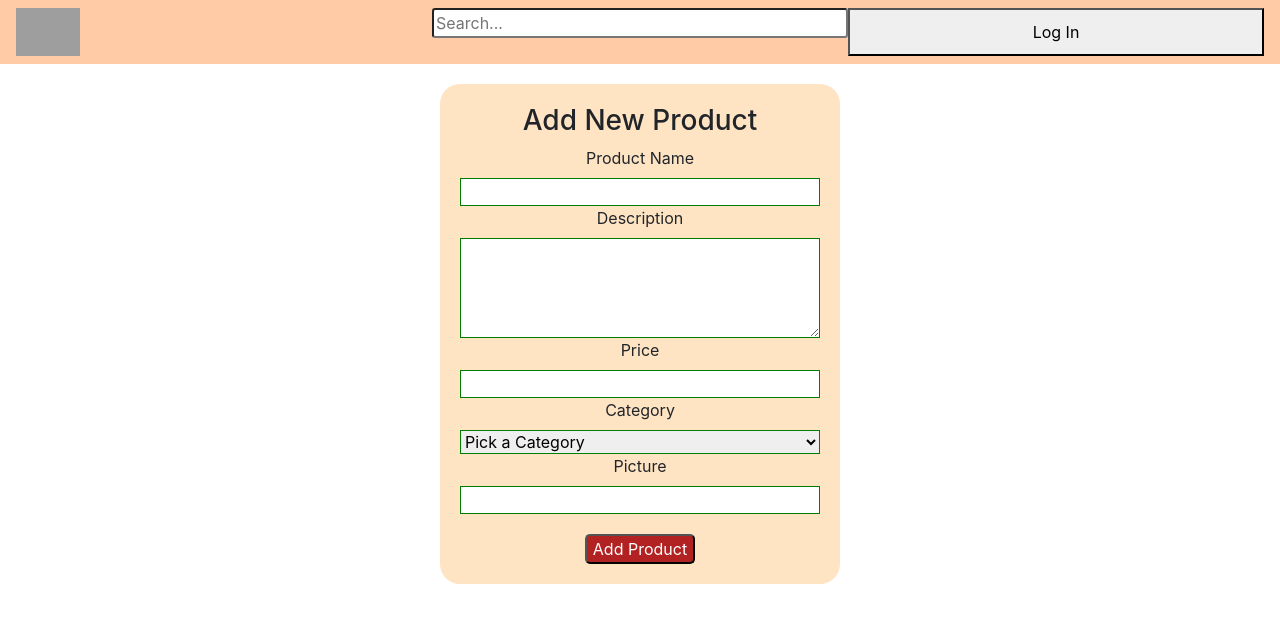
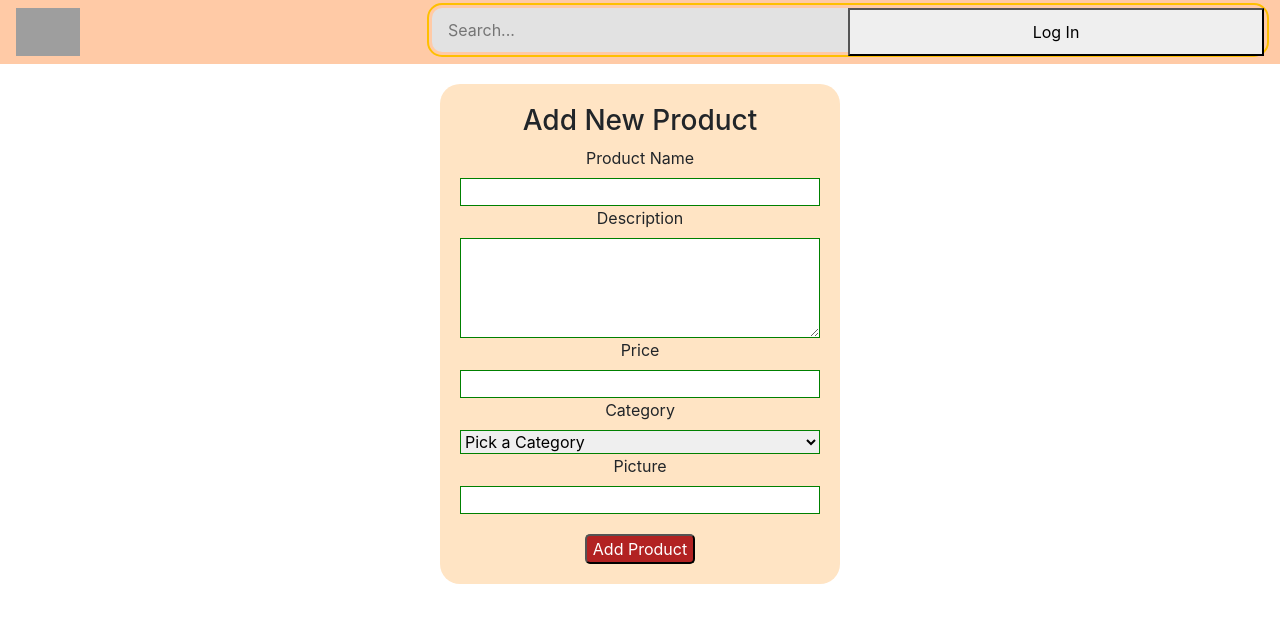
Before and after one commit to pepelacon/project-second-phase, a React (Create React App) app in the folder my-app/: page /form in a window 1280 px wide. Shown: the top 622 px of the page. Built offline with nearby package versions, Linux system fonts and the light colour scheme; data requests are answered from the project's data file; grey boxes are pictures that could not be loaded.

Commit message:
add search style

```diff
--- a/my-app/src/App.js
+++ b/my-app/src/App.js
@@ -18,8 +18,7 @@ function App() {
 
   const setBasketItem = (item) => {
   const selected = basketItem.find((el) => el.id === item.id)
-  console.log(basketItem);
-  if (selected) {
+    if (selected) {
     setItemCounts((prev) => {
       const count = prev[item.id]
       return { ...prev, [item.id]: count + 1 };
--- a/my-app/src/components/NavBar.js
+++ b/my-app/src/components/NavBar.js
@@ -8,7 +8,7 @@ import { useAuth0 } from "@auth0/auth0-react"
 
 function NavBar({ setSearch, basketItem, checkOut, itemCounts, addItemToBasket}) {
 const {user, isAuthenticated} = useAuth0()
-
+console.log(user);
 if (isAuthenticated) {
     return(
         <div className="nav-bar">
--- /dev/null
+++ b/my-app/src/components/SearchBar.css
@@ -0,0 +1,16 @@
+.input {
+    border-radius: 10px;
+    outline: 2px solid #FEBF00;
+    border: 0;
+    font-family: -apple-system, BlinkMacSystemFont, 'Segoe UI', Roboto, Oxygen, Ubuntu, Cantarell, 'Open Sans', 'Helvetica Neue', sans-serif;
+    background-color: #e2e2e2;
+    outline-offset: 3px;
+    padding: 10px 1rem;
+    transition: 0.25s;
+    width: 200%;
+  }
+
+  .input:focus {
+    outline-offset: 5px;
+    background-color: #fff
+  }
--- a/my-app/src/components/SearchBar.js
+++ b/my-app/src/components/SearchBar.js
@@ -1,4 +1,5 @@
 import "./NavBar.css"
+import "./SearchBar.css"
 
 
 function SearchBar({ setSearch }) {
@@ -9,7 +10,7 @@ function SearchBar({ setSearch }) {
 
     return(
         <div>
-            <input className="search" type="text" placeholder="Search..." onChange={handleChange} >
+            <input className="input" type="text" placeholder="Search..." onChange={handleChange} >
 
             </input>
         </div>
```
